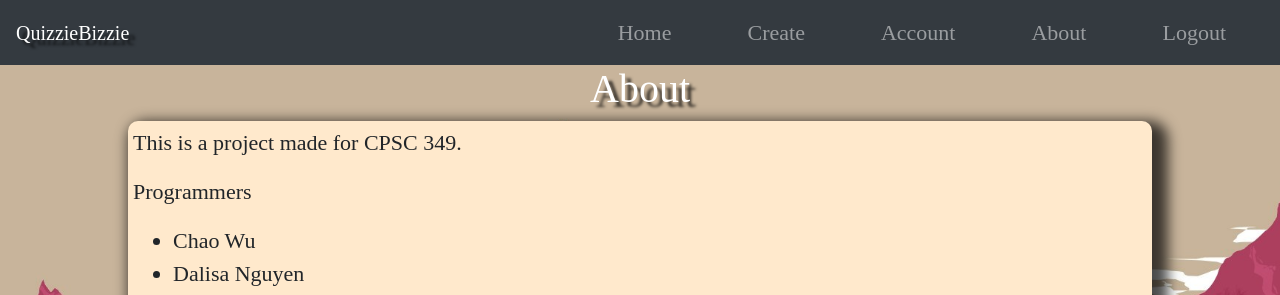
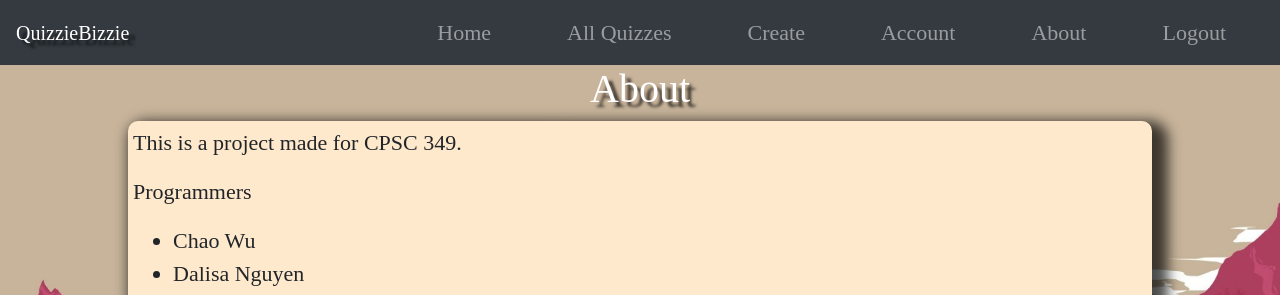
Before and after one commit to DalisaNguyen/QuizzieBizzie, a Flask app: page /about in a window 1280 px wide. Shown: the top 295 px of the page. Run offline with Flask 2, Linux system fonts and the light colour scheme; a user stored in the database is signed in; some libraries are stand-ins or nearby versions; some web fonts are replaced.

Commit message:
Update navigation bar

```diff
--- a/templates/navbar.html
+++ b/templates/navbar.html
@@ -8,6 +8,9 @@
     <ul class="navbar-nav ml-auto">
       <li class="nav-item">
         <a class="nav-link" href="/">Home</a>
+      </li>
+      <li class="nav-item">
+        <a class="nav-link" href="/view/all/quizzes">All Quizzes</a>
       </li>
       {% if session['username'] %}
         <li class="nav-item">
@@ -24,9 +27,6 @@
         </li>
       {% else %}
         <li class="nav-item">
-          <a class="nav-link" href="/view/all/quizzes">All Quizzes</a>
-        </li>
-        <li class="nav-item">
           <a class="nav-link" href="/about">About</a>
         </li>
         <li class="nav-item">
```
